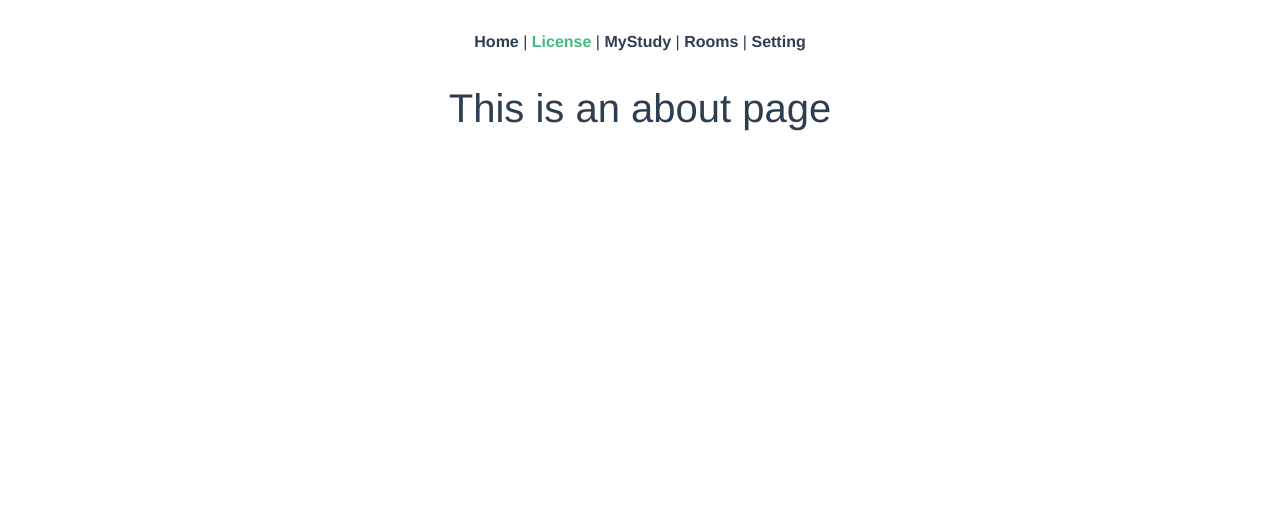
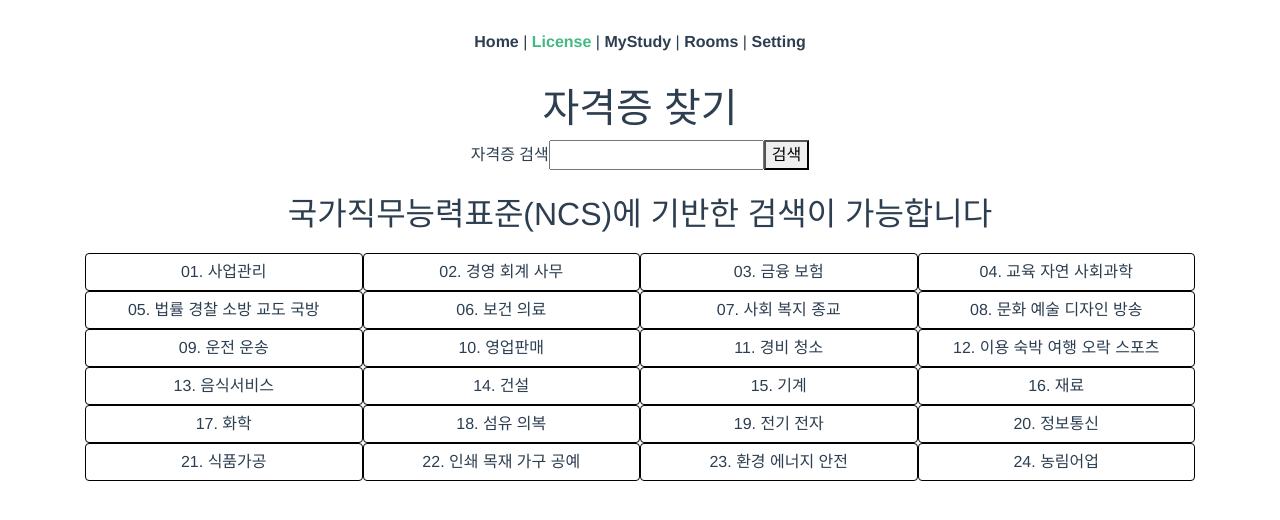
Before and after one commit to kyngskwk/Just_DDA_IT, a Vue app in the folder frontend/: page /license in a window 1280 px wide. Shown: the top 520 px of the page. Built offline with nearby package versions, Linux system fonts and the light colour scheme.

Commit message:
FE-license S03P12A102-18 license.vue created. blocks of fields were posed.

```diff
--- a/frontend/src/views/License.vue
+++ b/frontend/src/views/License.vue
@@ -1,5 +1,156 @@
 <template>
-  <div class="about">
-    <h1>This is an about page</h1>
+  <div class="license">
+    <h1>자격증 찾기</h1>
+    <div class="license-search-bar">
+      <label for="license-title">자격증 검색</label>
+      <input type="text" id="license-title">
+      <button>검색</button>
+    </div>
+    <h2 class="header-h2">국가직무능력표준(NCS)에 기반한 검색이 가능합니다</h2>
+
+    <div class="license-ncs-contents container">
+      <div class="license-ncs-field1 row">
+        <a class="col-3 btn btn-white">
+          <span class="btn_go2" @click="fn_clickNscField">
+            01. 사업관리
+          </span>
+        </a>
+        <a class="col-3 btn btn-white">
+          <span class="btn_go2" @click="fn_clickNscField">
+            02. 경영 회계 사무
+          </span>
+        </a>
+        <a class="col-3 btn btn-white">
+          <span class="btn_go2" @click="fn_clickNscField">
+            03. 금융 보험
+          </span>
+        </a>
+        <a class="col-3 btn btn-white">
+          <span class="btn_go2" @click="fn_clickNscField">
+            04. 교육 자연 사회과학
+          </span>
+        </a>
+        <a class="col-3 btn btn-white">
+          <span class="btn_go2" @click="fn_clickNscField">
+            05. 법률 경찰 소방 교도 국방
+          </span>
+        </a>
+        <a class="col-3 btn btn-white">
+          <span class="btn_go2" @click="fn_clickNscField">
+            06. 보건 의료
+          </span>
+        </a>
+        <a class="col-3 btn btn-white">
+          <span class="btn_go2" @click="fn_clickNscField">
+            07. 사회 복지 종교
+          </span>
+        </a>
+        <a class="col-3 btn btn-white">
+          <span class="btn_go2" @click="fn_clickNscField">
+            08. 문화 예술 디자인 방송
+          </span>
+        </a>
+        <a class="col-3 btn btn-white">
+          <span class="btn_go2" @click="fn_clickNscField">
+            09. 운전 운송
+          </span>
+        </a>
+        <a class="col-3 btn btn-white">
+          <span class="btn_go2" @click="fn_clickNscField">
+            10. 영업판매
+          </span>
+        </a>
+        <a class="col-3 btn btn-white">
+          <span class="btn_go2" @click="fn_clickNscField">
+            11. 경비 청소
+          </span>
+        </a>
+        <a class="col-3 btn btn-white">
+          <span class="btn_go2" @click="fn_clickNscField">
+            12. 이용 숙박 여행 오락 스포츠
+          </span>
+        </a>
+        <a class="col-3 btn btn-white">
+          <span class="btn_go2" @click="fn_clickNscField">
+            13. 음식서비스
+          </span>
+        </a>
+        <a class="col-3 btn btn-white">
+          <span class="btn_go2" @click="fn_clickNscField">
+            14. 건설
+          </span>
+        </a>
+        <a class="col-3 btn btn-white">
+          <span class="btn_go2" @click="fn_clickNscField">
+            15. 기계
+          </span>
+        </a>
+        <a class="col-3 btn btn-white">
+          <span class="btn_go2" @click="fn_clickNscField">
+            16. 재료
+          </span>
+        </a>
+        <a class="col-3 btn btn-white">
+          <span class="btn_go2" @click="fn_clickNscField">
+            17. 화학
+          </span>
+        </a>
+        <a class="col-3 btn btn-white">
+          <span class="btn_go2" @click="fn_clickNscField">
+            18. 섬유 의복
+          </span>
+        </a>
+        <a class="col-3 btn btn-white">
+          <span class="btn_go2" @click="fn_clickNscField">
+            19. 전기 전자
+          </span>
+        </a>
+        <a class="col-3 btn btn-white">
+          <span class="btn_go2" @click="fn_clickNscField">
+            20. 정보통신
+          </span>
+        </a>
+        <a class="col-3 btn btn-white">
+          <span class="btn_go2" @click="fn_clickNscField">
+            21. 식품가공
+          </span>
+        </a>
+        <a class="col-3 btn btn-white">
+          <span class="btn_go2" @click="fn_clickNscField">
+            22. 인쇄 목재 가구 공예
+          </span>
+        </a>
+        <a class="col-3 btn btn-white">
+          <span class="btn_go2" @click="fn_clickNscField">
+            23. 환경 에너지 안전
+          </span>
+        </a>
+        <a class="col-3 btn btn-white">
+          <span class="btn_go2" @click="fn_clickNscField">
+            24. 농림어업
+          </span>
+        </a>
+      </div>
+
+    </div>
   </div>
 </template>
+
+<script>
+// @ is an alias to /src
+
+export default {
+  name: 'License',
+  components: {
+  }
+}
+</script>
+
+<style>
+  .header-h2 {
+    margin: 20px 0;
+  }
+  .license-ncs-field1 > a {
+    border: solid 1px black ;
+  }
+</style>
```
